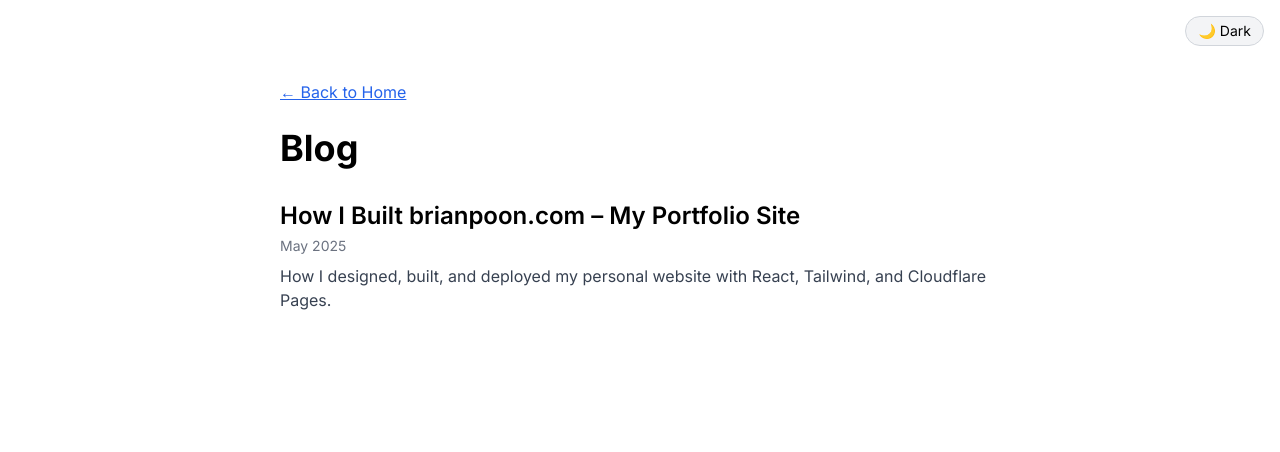
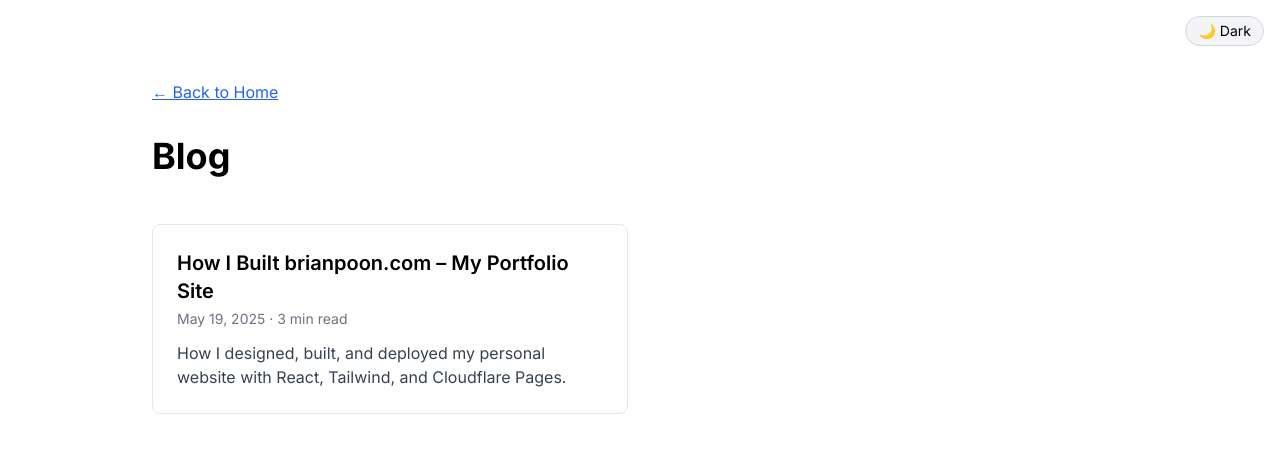
Before and after one commit to Brian-S-Poon/brianpoon.com, a React (Vite) app: page /blog in a window 1280 px wide. Shown: the top 452 px of the page. Built offline with nearby package versions, Linux system fonts and the light colour scheme; the HTML template or start-up script is replaced by a standard one.

Commit message:
updated Blog.jsx file with a modern card-style layout, estimated read time, and enhanced formatting using Tailwind

```diff
--- a/src/pages/Blog.jsx
+++ b/src/pages/Blog.jsx
@@ -6,34 +6,46 @@
   {
     slug: 'first-post',
     title: 'How I Built brianpoon.com – My Portfolio Site',
-    date: 'May 2025',
+    date: '2025-05-19',
     excerpt: 'How I designed, built, and deployed my personal website with React, Tailwind, and Cloudflare Pages.',
+    minutesToRead: 3,
   },
 ];
 
+function formatDate(dateString) {
+  const date = new Date(dateString);
+  return date.toLocaleDateString('en-US', {
+    year: 'numeric',
+    month: 'long',
+    day: 'numeric',
+  });
+}
 
 export default function Blog() {
   return (
     <motion.section
-      className="min-h-screen py-20 px-6 max-w-3xl mx-auto"
+      className="min-h-screen py-20 px-6 max-w-5xl mx-auto"
       initial={{ opacity: 0, y: 10 }}
       animate={{ opacity: 1, y: 0 }}
       exit={{ opacity: 0, y: -10 }}
       transition={{ duration: 0.3 }}
     >
-      <Link to="/" className="text-blue-600 dark:text-blue-400 underline mb-6 block">← Back to Home</Link>
-      <h1 className="text-4xl font-bold mb-8">Blog</h1>
-      <div className="space-y-10">
+      <Link to="/" className="text-blue-600 dark:text-blue-400 underline mb-8 block">← Back to Home</Link>
+      <h1 className="text-4xl font-bold mb-12">Blog</h1>
+
+      <div className="grid gap-6 sm:grid-cols-2">
         {posts.map((post, i) => (
-          <div key={i}>
-            <h2 className="text-2xl font-semibold mb-1">
-              <Link to={`/blog/${post.slug}`} className="hover:underline">
-                {post.title}
-              </Link>
-            </h2>
-            <p className="text-sm text-gray-500">{post.date}</p>
-            <p className="text-gray-700 dark:text-gray-300 mt-2">{post.excerpt}</p>
-          </div>
+          <Link
+            key={i}
+            to={`/blog/${post.slug}`}
+            className="group block border border-gray-200 dark:border-gray-700 rounded-lg p-6 hover:shadow-md transition bg-white dark:bg-gray-900"
+          >
+            <h2 className="text-xl font-semibold group-hover:underline">{post.title}</h2>
+            <div className="text-sm text-gray-500 dark:text-gray-400 mt-1">
+              {formatDate(post.date)} · {post.minutesToRead} min read
+            </div>
+            <p className="text-gray-700 dark:text-gray-300 mt-3">{post.excerpt}</p>
+          </Link>
         ))}
       </div>
     </motion.section>
```
Also changed, not shown: 1 other file (tests, documents, lock files or other folders).
